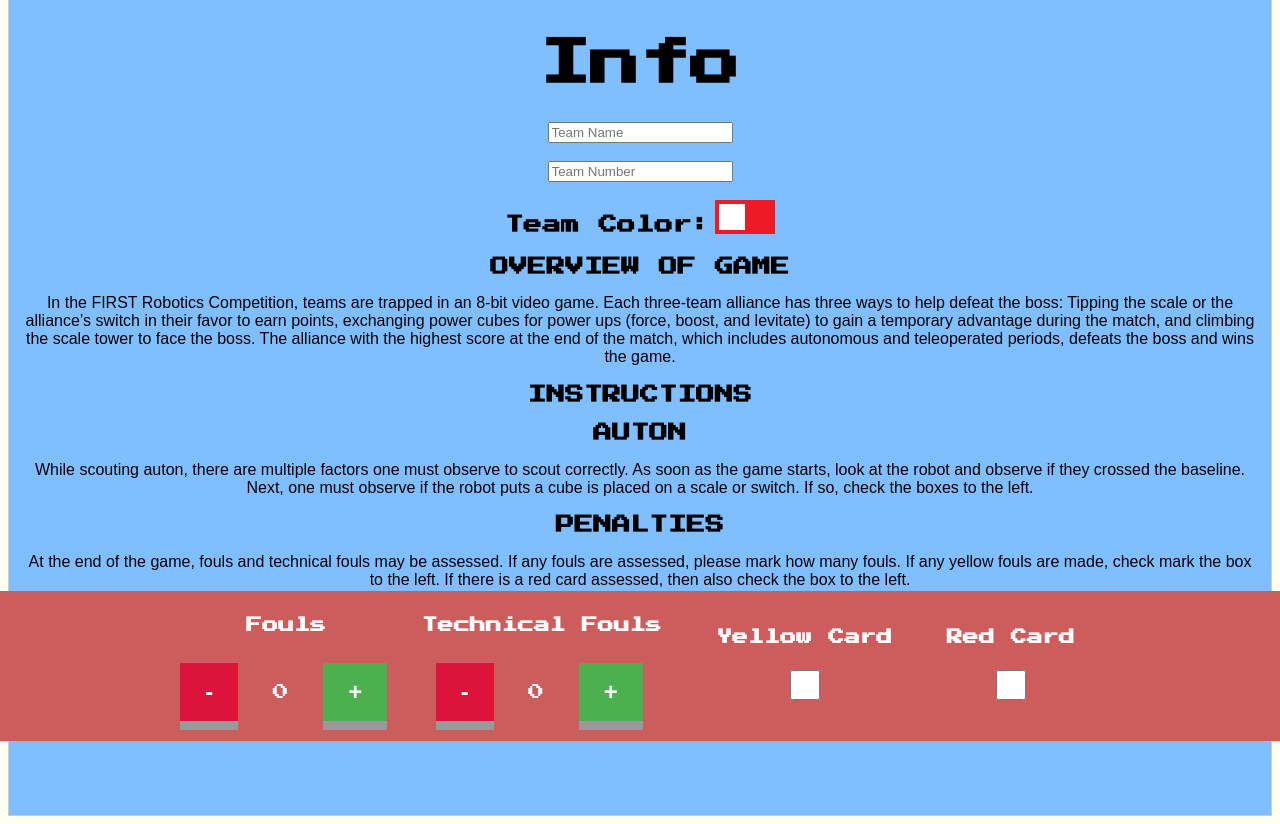
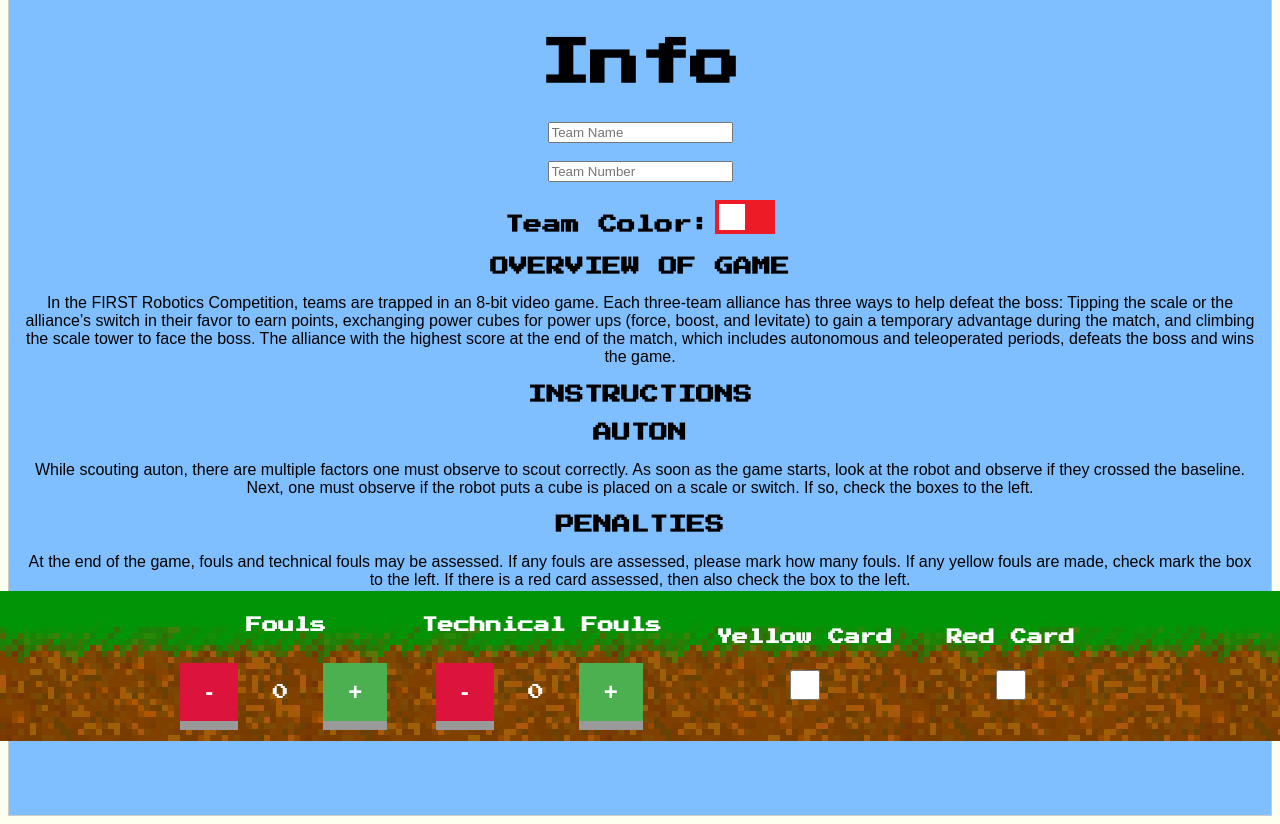
Before and after one commit to aryanindarapu/Scouting-System-2018, a PHP site: page /scoutingSystem.html in a window 1280 px wide. Shown: the part 59-883 px from the top of the page. Run offline with PHP 8.4, Linux system fonts and the light colour scheme.

Commit message:
Added footer dirt

```diff
--- a/scoutingSystem.css
+++ b/scoutingSystem.css
@@ -104,9 +104,11 @@
 	bottom: 0;
 	width: 100%;
 	height: 150px;
-	background: rgba(205,92,92,1);
+	background: #ff8080;
 	color: white;
 	text-align: center;
+	background-image: url("grass.png");
+	background-color: #cccccc;
 }
 
 div.Penalties {
```
Also changed, not shown: brick.png (added), dirt.png (added), grass.png (added).
